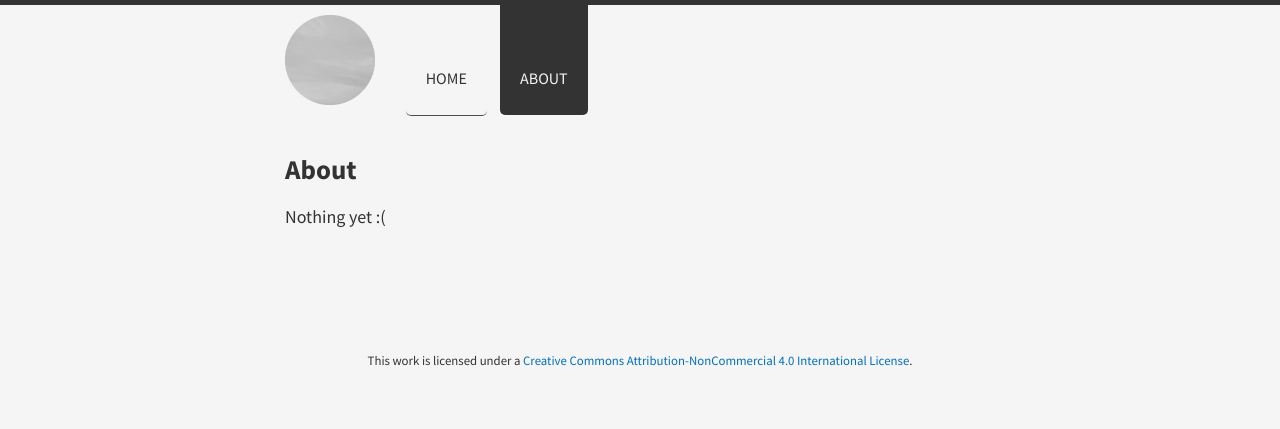
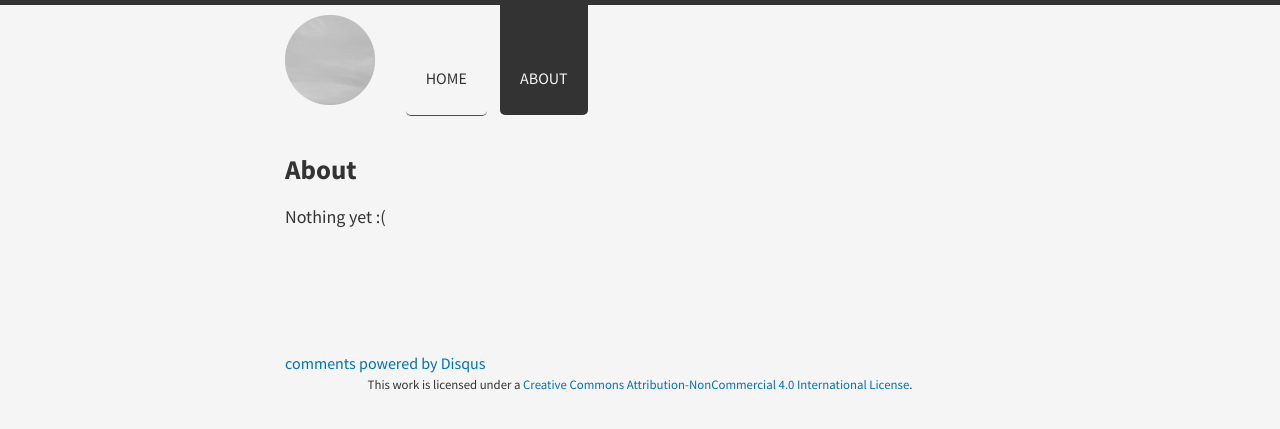
Before and after one commit to mindspop/jekyll-blog, a Jekyll site: the page built from about/index.md, in a window 1280 px wide. Shown: the top 429 px of the page. Built offline with Jekyll 4.4.1, drawn with Linux system fonts in a browser that asks for light colours; nearby versions of some CDN libraries; Markdown is read by kramdown in place of the engine named in the settings; comment, search, counter and statistics services are not loaded; some of the changed lines change nothing that is shown.

Commit message:
新增评论模块

```diff
--- a/_layouts/page.html
+++ b/_layouts/page.html
@@ -7,3 +7,24 @@
 
   {{ content }}
 </article>
+
+<div id="disqus_thread"></div>
+<script type="text/javascript">
+        /* * * CONFIGURATION VARIABLES: EDIT BEFORE PASTING INTO YOUR WEBPAGE * * */
+        var disqus_shortname = 'mindspop'; // required: replace example with your forum shortname
+
+        /* * * DON'T EDIT BELOW THIS LINE * * */
+        (function() {
+            var dsq = document.createElement('script'); dsq.type = 'text/javascript'; dsq.async = true;
+            dsq.src = '//' + disqus_shortname + '.disqus.com/embed.js';
+            (document.getElementsByTagName('head')[0] || document.getElementsByTagName('body')[0]).appendChild(dsq);
+        })();
+        $('#disqus_container .comment').on('click',function(){
+        $(this).html('加载中...');
+        var disqus_shortname = 'beiyuu';
+        var that = this;
+        BYB.includeScript('http://' + disqus_shortname + '.disqus.com/embed.js',function(){$(that).remove()}); //这是一个加载js的函数
+});
+    </script>
+    <noscript>Please enable JavaScript to view the <a href="http://disqus.com/?ref_noscript">comments powered by Disqus.</a></noscript>
+    <a href="http://disqus.com" class="dsq-brlink">comments powered by <span class="logo-disqus">Disqus</span></a>
```
